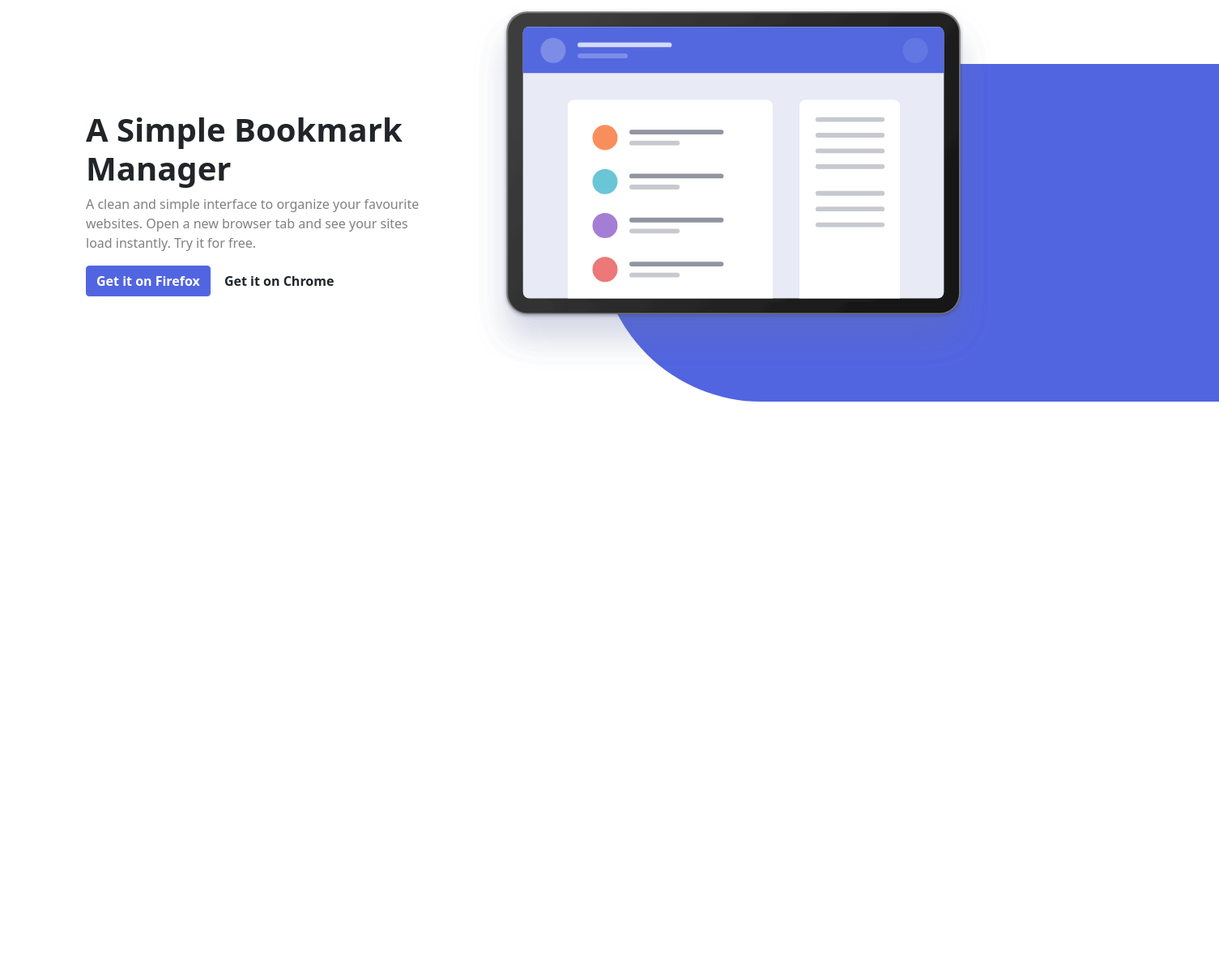
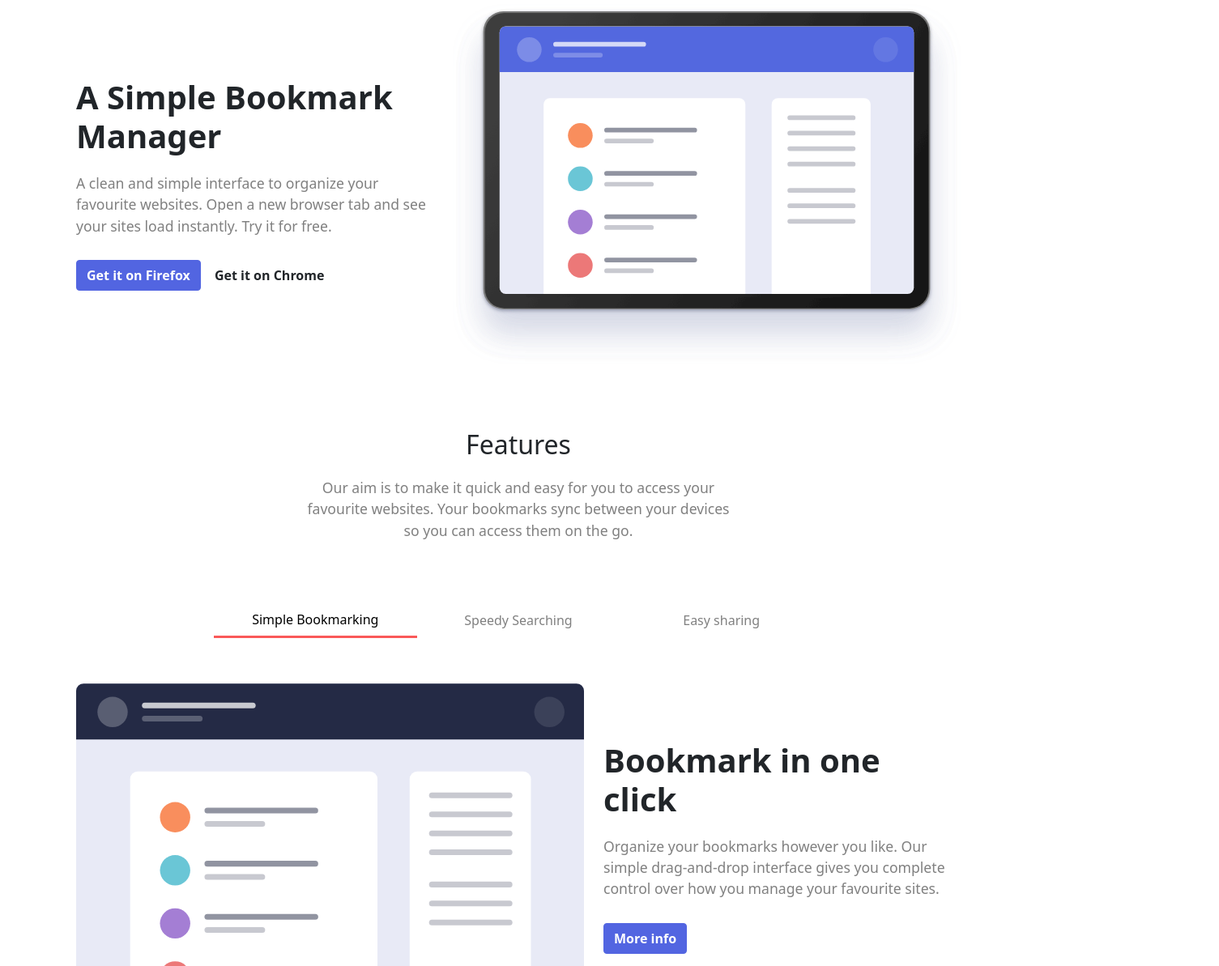
Before and after one commit to carmeco/sprint-2, a website: page index.html in a window 1280 px wide. Shown: the part 107-1300 px from the top of the page at 81% size, 1505 px wide, since content can reach past the window. Before the commit the page ends 800 px from the top, so only its background shows below. Drawn offline with nearby package versions, Linux system fonts and the light colour scheme.

Commit message:
exercici 2

```diff
--- a/index.html
+++ b/index.html
@@ -10,9 +10,9 @@
 
 </head>
 <body>
-    <header>
+    <header class="container">
       <!--Navbar-->
-        <nav class="navbar navbar-expand-lg navbar-light bg-light container">
+      <nav class="navbar navbar-expand-lg navbar-light bg-light">
         <div class="container-fluid">
           <!--Brand-->
           <a class="navbar-brand" href="index.html">
@@ -33,12 +33,10 @@
         </div>
       </nav>
 
-          <div class="container mx-auto mt-2 row align-items-center">
-            <div class="canvas col-lg-7 order-lg-2">
-              <div class="rectangle"></div>
-              <img src="images/illustration-hero.svg" alt="Hero Image">
-            </div>
-            <div class="col-lg-5 text-center text-lg-start order-lg-1">
+      <!-- Home -->
+      <div class="mx-auto mt-2 row align-items-center justify-content-center">
+        <img class="col-md-10 col-lg-7 order-lg-2" src="images/illustration-hero.svg" alt="Hero Image">
+        <div class="col-md-10 col-lg-5 text-center text-lg-start order-lg-1">
           <h1 class="fw-bold">A Simple Bookmark Manager</h1>
           <p>A clean and simple interface to organize your favourite websites. Open a new browser tab and see your sites load instantly. Try it for free.</p>
           <button class="btn btn-primary">Get it on Firefox</button>
@@ -47,5 +45,58 @@
       </div>
     </header>
 
+    <article class="container">
+      <!-- Features -->
+      <section id=#features class="row g-5 justify-content-center">
+        <div class="text-center col-md-10 col-lg-6">
+          <h2>Features</h2>
+          <p>Our aim is to make it quick and easy for you to access your favourite websites. Your bookmarks sync between your devices so you can access them on the go.</p>
+        </div>
+        <div class="col-lg-8">
+          <div class="nav nav-pills nav-justified row" id="myTab" role="tablist">
+            <button class="nav-link active" id="bookmarking-tab" data-bs-toggle="pill" data-bs-target="#bookmarking" type="button" role="tab" aria-controls="bookmarking" aria-selected="true">Simple Bookmarking</button>
+            <button class="nav-link" id="searching-tab" data-bs-toggle="pill" data-bs-target="#searching" type="button" role="tab" aria-controls="searching" aria-selected="false">Speedy Searching</button>
+            <button class="nav-link" id="sharing-tab" data-bs-toggle="pill" data-bs-target="#sharing" type="button" role="tab" aria-controls="sharing" aria-selected="false">Easy sharing</button>
+          </div>
+        </div>
+          <div class="tab-content" id="myTabContent">
+            <div class="tab-pane fade show active" id="bookmarking" role="tabpanel" aria-labelledby="bookmarking-tab">
+              <div class="mx-auto mt-2 row align-items-center justify-content-center">
+                <img class="col-md-10 col-lg-7" src="images/illustration-features-tab-1.svg" alt="Simple Bookmarking">
+                <div class="col-md-10 col-lg-5 text-center text-lg-start">
+                  <h1 class="fw-bold">Bookmark in one click</h1>
+                  <p>Organize your bookmarks however you like. Our simple drag-and-drop interface gives you complete control over how you manage your favourite sites.</p>
+                  <button class="btn btn-primary">More info</button>
+                </div>
+              </div>
+            </div>
+            <div class="tab-pane fade" id="searching" role="tabpanel" aria-labelledby="searching-tab">
+              <div class="mx-auto mt-2 row align-items-center justify-content-center">
+                <img class="col-md-10 col-lg-7" src="images/illustration-features-tab-2.svg" alt="Speedy searching">
+                <div class="col-md-10 col-lg-5 text-center text-lg-start">
+                  <h1 class="fw-bold">Intelligent search</h1>
+                  <p>Our powerful search future will help you find saved sites in no time at all. No need to trawl through all of your bookmarks.</p>
+                  <button class="btn btn-primary">More info</button>
+                </div>
+              </div>
+            </div>
+            <div class="tab-pane fade" id="sharing" role="tabpanel" aria-labelledby="sharing-tab">
+              <div class="mx-auto mt-2 row align-items-center justify-content-center">
+                <img class="col-md-10 col-lg-7" src="images/illustration-features-tab-3.svg" alt="Easy sharing">
+                <div class="col-md-10 col-lg-5 text-center text-lg-start">
+                  <h1 class="fw-bold">Share your bookmarks</h1>
+                  <p>Easily share your bookmarks and collections with others. Create a shareable link that you can send at the click of a button.</p>
+                  <button class="btn btn-primary">More info</button>
+                </div>
+              </div>
+            </div>
+
+            </div>
+          </div>
+        </div>
+
+      </section>
+    </article>
+
 </body>
 </html>
--- a/scss/custom.scss
+++ b/scss/custom.scss
@@ -5,6 +5,13 @@ $secondary: #FA5959;
 //Text
 p {
     color: grey;
+    font-size: 1.1rem;
+    padding: 0.8rem 0;
+}
+
+//Containers
+.container {
+    margin-bottom: 5rem;
 }
 
 //Navbar
@@ -18,37 +25,26 @@ $navbar-padding-y: 2rem;
 
 //Buttons
 $btn-font-weight: bold;
-/* $btn-padding-y: 0.5rem;
-$btn-padding-x: 1.2rem; */
 
 
-//Images
-.canvas {
-    width: 100%;
-    padding-top: 45%;
-    margin-right: -100%;
-    position: relative;
+//Tabs
+$nav-link-color: grey;
+$nav-link-hover-color: black;
+$nav-pills-border-radius: 0;
+$nav-pills-link-active-color: black;
+$nav-pills-link-active-bg: transparent;
 
-    .rectangle {
-        background-color: $primary;
-        position: absolute;
-        width: 120%;
-        height: 85%;
-        margin-right: -50%;
-        border-bottom-left-radius: 200px;
-        bottom: 0;
-        right: 0;
+.nav-pills {
+    .nav-link {
+      border: 1px solid black;
+      border-bottom: 1px solid $primary;
     }
 
-    img {
-        position: absolute;
-        width: 100%;
-        top: 0;
-        left: 6%;
+    .nav-link.active,
+    .show > .nav-link {
+      border-bottom: 3px solid $secondary;
     }
 }
 
 
-
-
 @import "../node_modules/bootstrap/scss/bootstrap";
```
Also changed, not shown: css/custom.css, 1 other file. Lines whose indentation alone changed are shown as unchanged.
